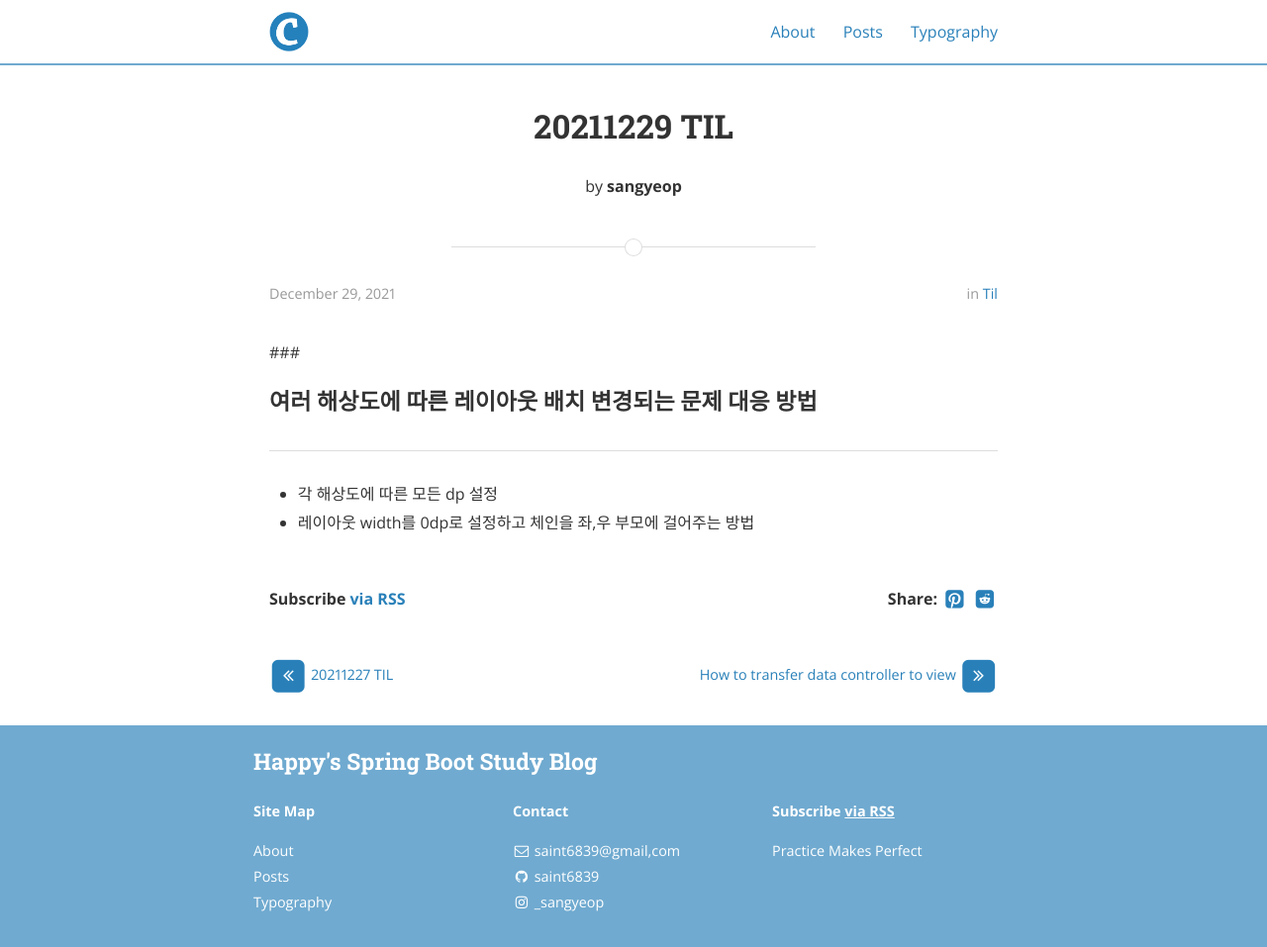
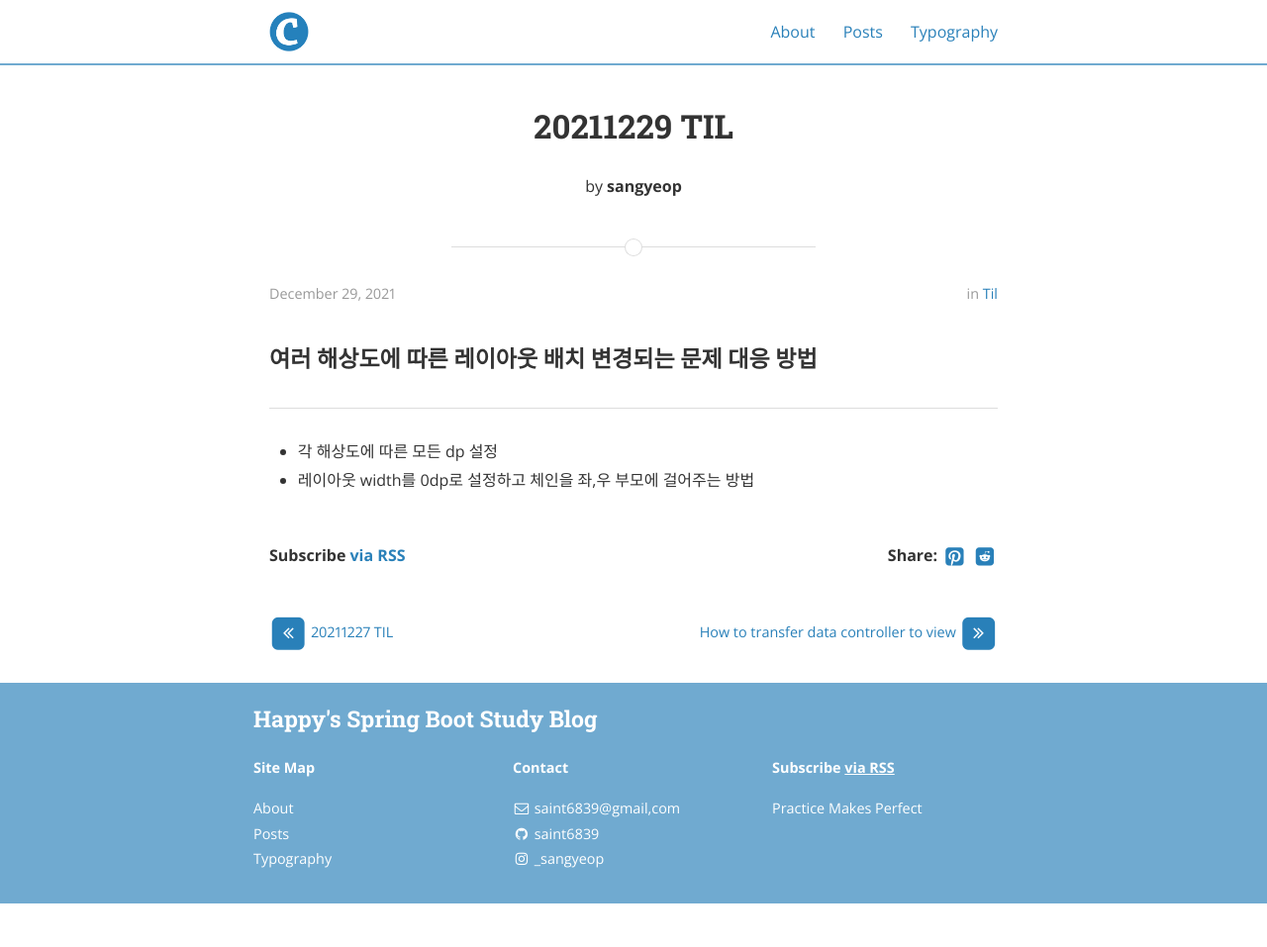
Before and after one commit to saint6839/saint6839.github.io, a Jekyll site: the page built from _posts/2021-12-29-20211229TIL.md, in a window 1280 px wide and 957 px high. Shown: the whole window at 99% size. Built offline with Jekyll 4.4.1, drawn with Linux system fonts in a browser that asks for light colours; nearby versions of some CDN libraries; a style sheet for code colours, icons or effects is not loaded.

Commit message:
refacotor: 오타 수정

```diff
--- a/_config.yml
+++ b/_config.yml
@@ -26,7 +26,7 @@ logo: "/assets/logo.png"
 # Build settings
 markdown: kramdown
 inter_post_navigation: true
-highlightjs_theme: "rouge"
+highlightjs_theme: rouge
 #highlightjs_theme: "monokai-sublime"
 
 # Pagination Settings
--- a/_posts/2021-12-29-20211229TIL.md
+++ b/_posts/2021-12-29-20211229TIL.md
@@ -8,10 +8,6 @@ categories: TIL
 
 ---
 
-###
-
-
-
 ### 여러 해상도에 따른 레이아웃 배치 변경되는 문제 대응 방법
 
 ------
```
